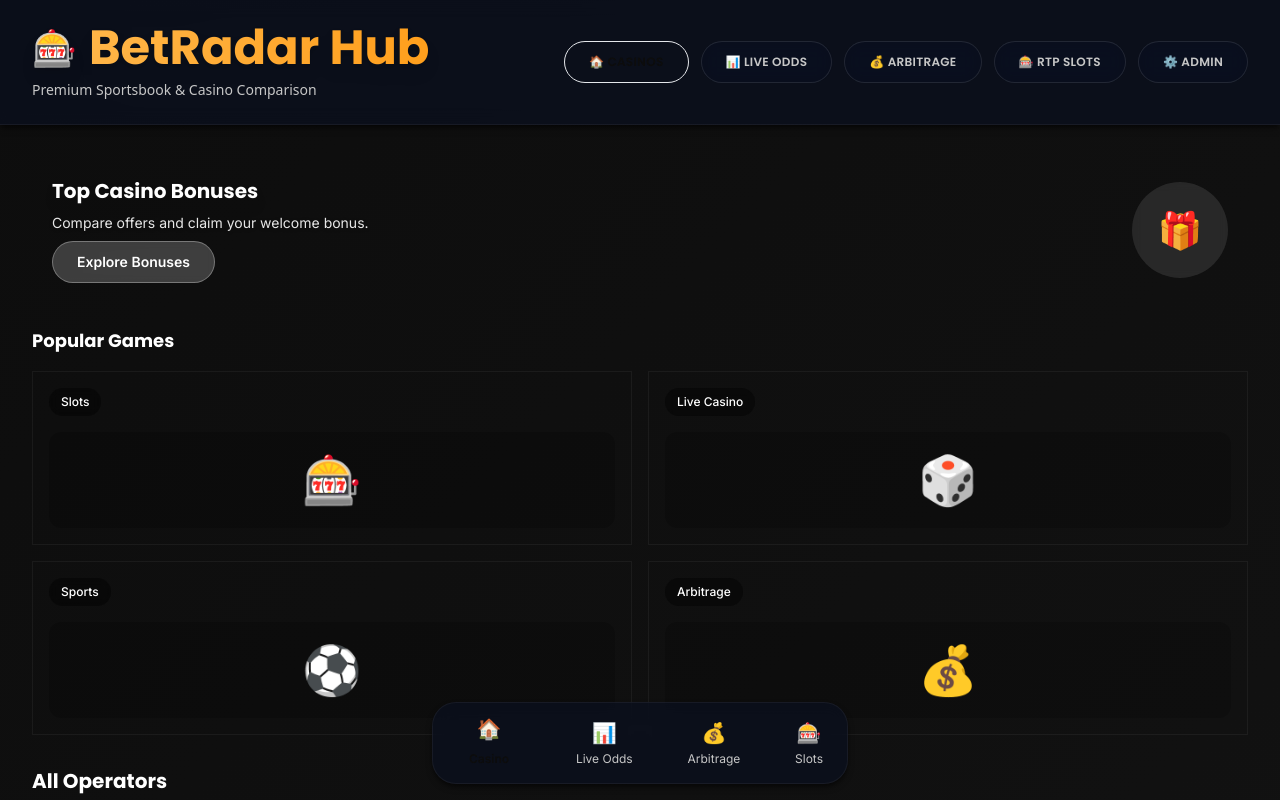
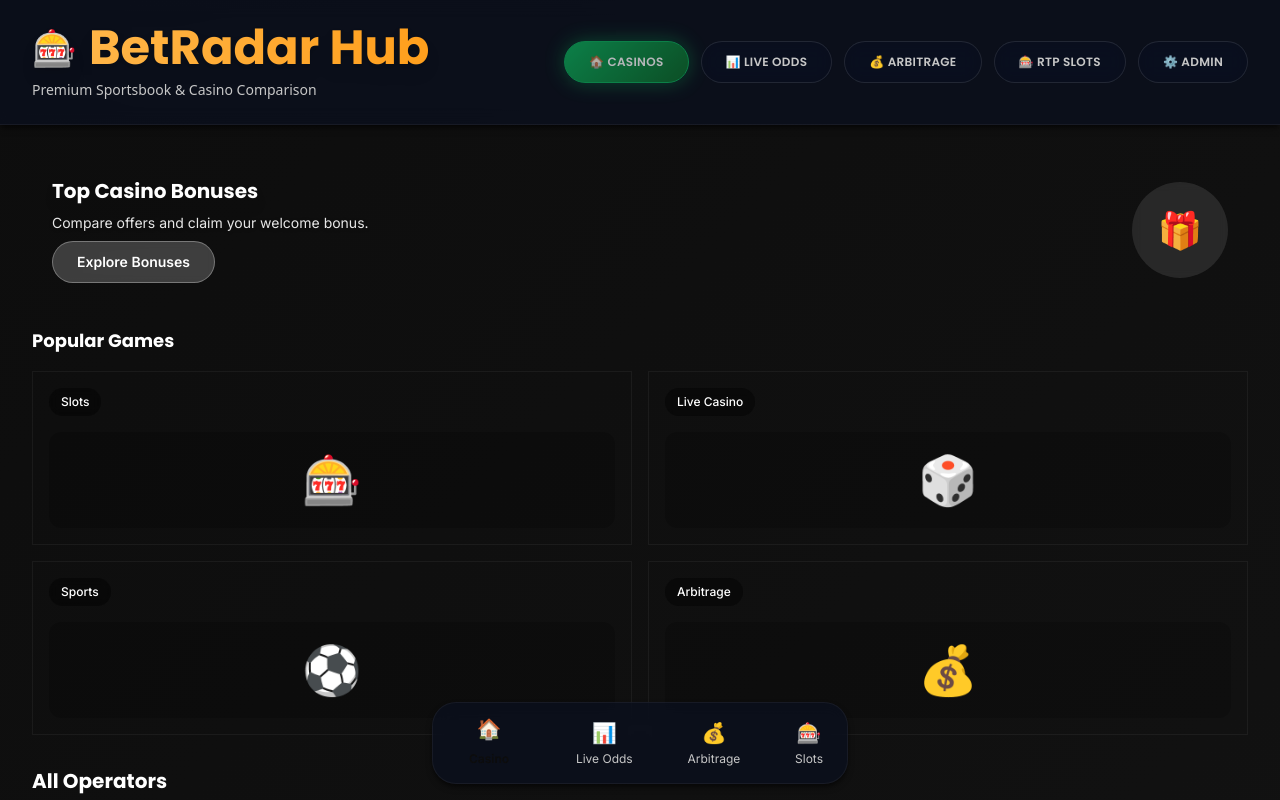
Before and after one commit to oddspulse/Oddspulse, a Next.js app: page / in a window 1280 px wide. Shown: the top 800 px of the page. Built offline with nearby package versions, Linux system fonts and the light colour scheme.

Commit message:
UI: Active navigation button now vibrant glowing green
- Change active state from orange to green gradient
- Update text from black to white for better contrast
- Add green glow effect (shadow-glow-green)
- Add pulsing animation for extra vibrancy
- Update border to match green theme

```diff
--- a/src/components/Navigation.tsx
+++ b/src/components/Navigation.tsx
@@ -86,7 +86,7 @@ export default function Navigation({ title, subtitle, emoji, currentPage }: Navi
                   <Link
                     key={link.href}
                     href={link.href}
-                    className="px-6 py-3 rounded-full font-heading font-semibold transition-all duration-300 uppercase tracking-wide text-xs bg-gradient-orange text-casinoBlack shadow-glow border border-casinoOrange/50"
+                    className="px-6 py-3 rounded-full font-heading font-semibold transition-all duration-300 uppercase tracking-wide text-xs bg-gradient-green text-white shadow-glow-green border border-casinoGreen animate-pulse"
                   >
                     {link.emoji} {link.label}
                   </Link>
```
